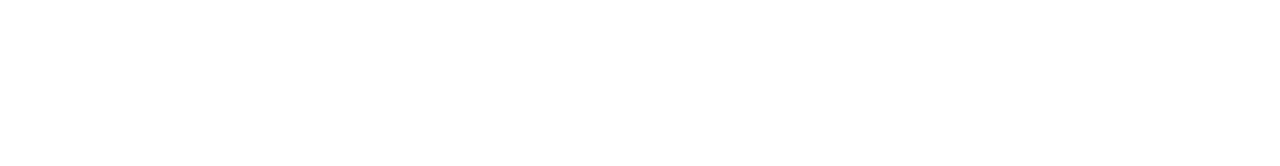
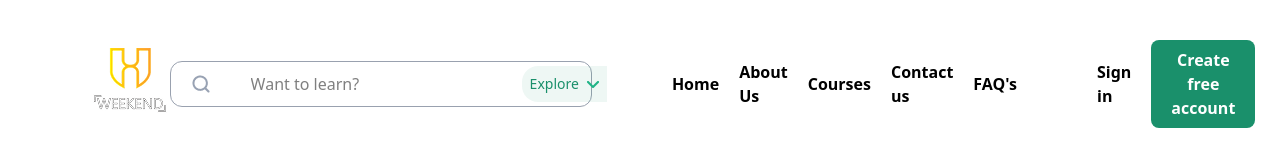
Before and after one commit to Group-2-team-work/e-learning-website, a website: page contact.html in a window 1280 px wide. Drawn offline with Linux system fonts and the light colour scheme.

Commit message:
add the nav bar to all the pages

```diff
--- a/contact.html
+++ b/contact.html
@@ -7,6 +7,35 @@
     <title>Document</title>
 </head>
 <body>
+     <header>
+       <div class="pt-10 flex justify-between items-center px-16">
+         <img src="assets/images/logo.png" alt="">
+        <nav class="flex justify-between gap-20 items-center">
+            <div class="flex gap-10 border border-gray-400 rounded-xl p-1 pl-5 justify-between items-center">
+                <img src="assets/icons/search.png" alt="">
+                <div>
+                    <input type="text" placeholder="Want to learn?" class="outline-0">
+                </div>
+                <div class="flex bg-[#1a906b12] py-2 px-2 pr-5 rounded-l-2xl gap-2 items-center text-sm text-[#1A906B]">
+                    <p>Explore </p><img src="assets/icons/down-chevron.png" alt="">
+                </div>
+            </div>
+        <ul class="flex justify-center font-semibold items-center gap-5">
+            <li><a href="index.html">Home</a></li>
+            <li><a href="about-us.html">About Us</a></li>
+            <li><a href="#">Courses</a></li>
+            <li><a href="contact.html">Contact us</a></li>
+            <li><a href="#">FAQ's</a></li>
+        </ul>
+        <div class="flex justify-between gap-5 font-semibold items-center">
+            <ul>
+                <li><a href="#">Sign in</a></li>
+            </ul>
+            <button type="button" class="bg-[#1A906B] p-2 px-5 rounded-lg text-white">Create free account</button>
+        </div>
+    </nav>
+       </div>
+    </header>
 
 </body>
 </html>
```
Also changed, not shown: about-us.html (+29 -1 lines).
